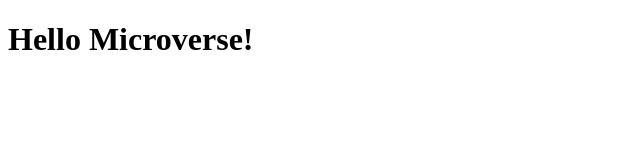
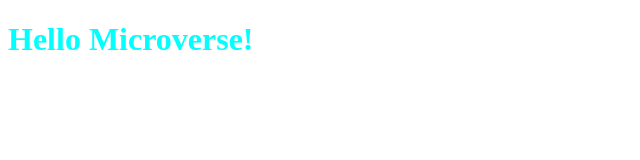
Before and after one commit to danifromecuador/pruevvva, a website: page index.html in a window 1280 px wide. Shown: the whole page, without its empty margins (0-640 px from the left). Drawn offline with Linux system fonts and the light colour scheme.

Commit message:
Add style to the HTML page

```diff
--- a/index.html
+++ b/index.html
@@ -5,10 +5,11 @@
   <meta http-equiv="X-UA-Compatible" content="IE=edge">
   <meta name="viewport" content="width=device-width, initial-scale=1.0">
   <title>Document</title>
+  <link rel="stylesheet" href="style.css">
 </head>
 <body>
   <header>
-    <h1>Hello Microverse!</h1>
+    <h1 class="hello">Hello Microverse!</h1>
   </header>
 </body>
 </html>
--- /dev/null
+++ b/style.css
@@ -0,0 +1,3 @@
+.hello {
+  color: aqua;
+}
```
